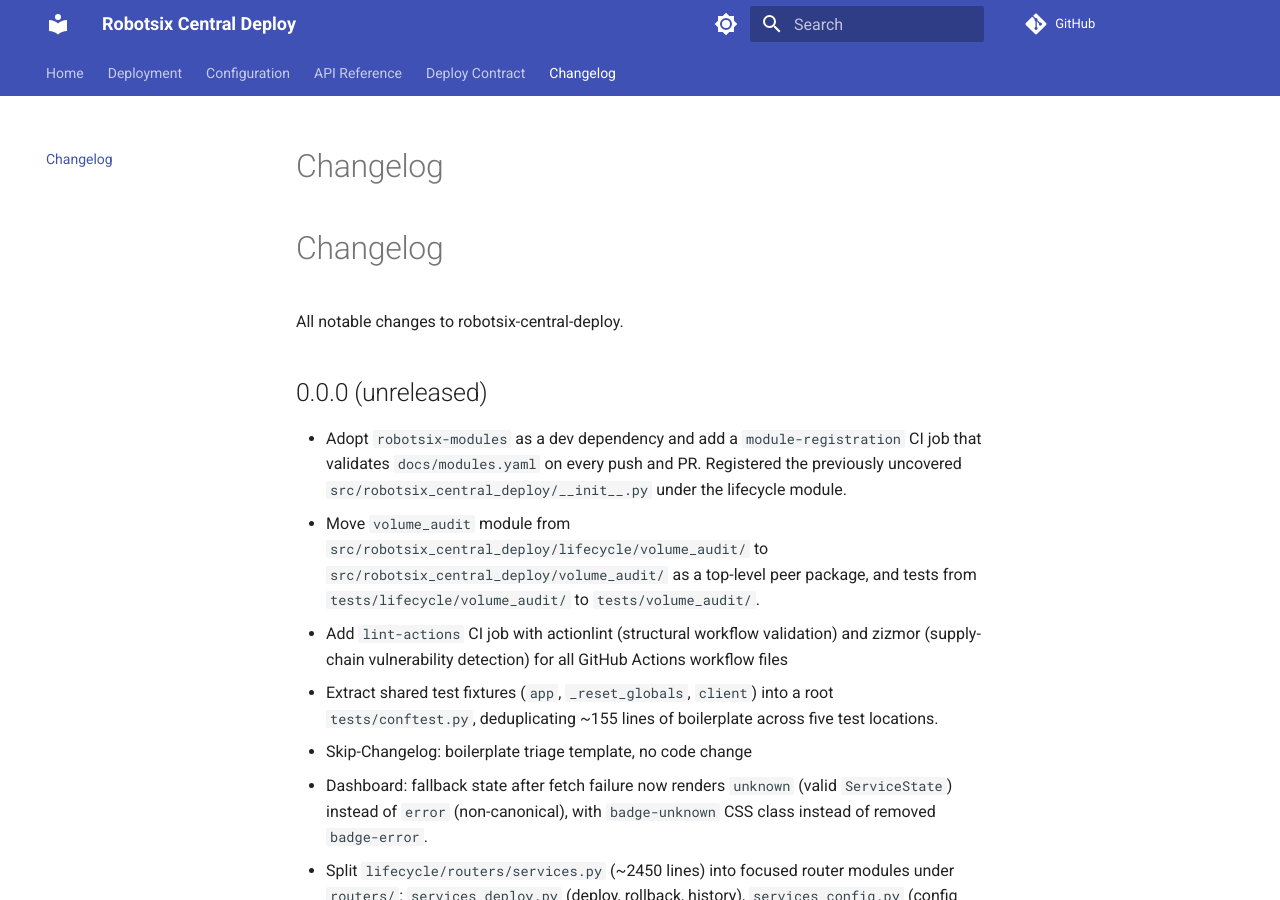
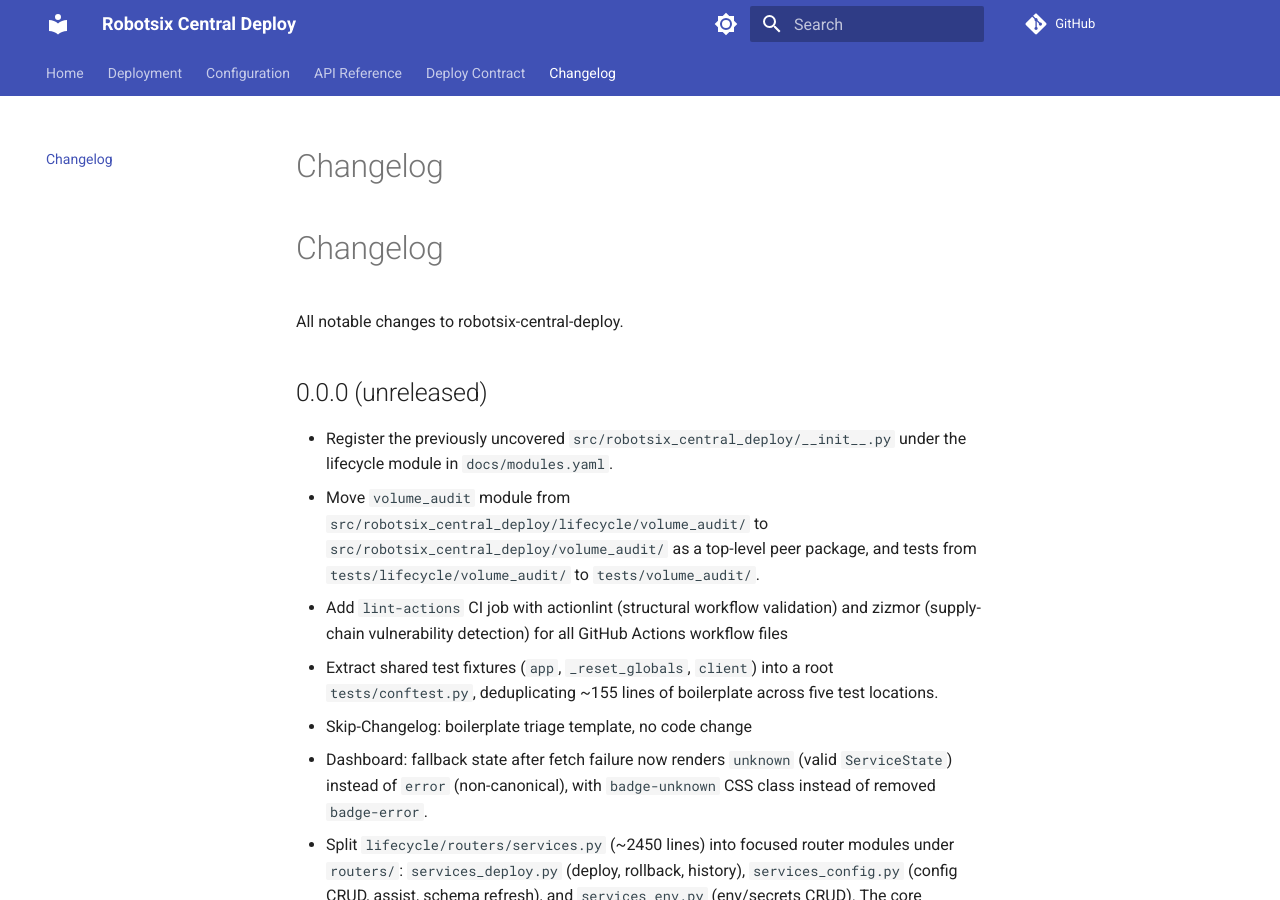
Before and after one commit to damien-robotsix/robotsix-central-deploy, an MkDocs documentation site: the page built from docs/changelog.md, in a window 1280 px wide and 900 px high. Built offline with MkDocs 1.6.1 and Material for MkDocs 9.7.7, drawn with Linux system fonts in a browser that asks for light colours; comment, search, counter and statistics services are not loaded.

Commit message:
ci: auto-fix remove unresolvable robotsix-modules dependency and CI job

```diff
--- a/CHANGELOG.md
+++ b/CHANGELOG.md
@@ -6,7 +6,7 @@
 
 ## 0.0.0 (unreleased)
 
-- Adopt `robotsix-modules` as a dev dependency and add a `module-registration` CI job that validates `docs/modules.yaml` on every push and PR. Registered the previously uncovered `src/robotsix_central_deploy/__init__.py` under the lifecycle module.
+- Register the previously uncovered `src/robotsix_central_deploy/__init__.py` under the lifecycle module in `docs/modules.yaml`.
 - Move `volume_audit` module from `src/robotsix_central_deploy/lifecycle/volume_audit/` to `src/robotsix_central_deploy/volume_audit/` as a top-level peer package, and tests from `tests/lifecycle/volume_audit/` to `tests/volume_audit/`.
 - Add `lint-actions` CI job with actionlint (structural workflow validation) and zizmor (supply-chain vulnerability detection) for all GitHub Actions workflow files
 - Extract shared test fixtures (``app``, ``_reset_globals``, ``client``) into a root ``tests/conftest.py``, deduplicating ~155 lines of boilerplate across five test locations.
--- a/pyproject.toml
+++ b/pyproject.toml
@@ -34,7 +34,6 @@
     "types-docker>=7.1",
     "towncrier>=24.0",
     "hypothesis>=6.0",
-    "robotsix-modules",
 ]
 docs = [
     "mkdocs-material>=9.5",
@@ -112,7 +111,7 @@
 
 [tool.deptry]
 known_first_party = ["robotsix_central_deploy"]
-per_rule_ignores = { "DEP001" = ["hatchling"], "DEP002" = ["pytest", "pytest-asyncio", "mypy", "coverage", "pytest-cov", "ruff", "robotsix-config", "robotsix-modules"], "DEP003" = ["starlette", "requests", "tomli"] }
+per_rule_ignores = { "DEP001" = ["hatchling"], "DEP002" = ["pytest", "pytest-asyncio", "mypy", "coverage", "pytest-cov", "ruff", "robotsix-config"], "DEP003" = ["starlette", "requests", "tomli"] }
 
 [tool.towncrier]
 package = "robotsix_central_deploy"
```
Also changed, not shown: changelog.d/20260704T205235Z-robotsix-central-deploy-adopt-robotsix-m-a8d4.misc.md (+1 -1 lines), 1 other file.
